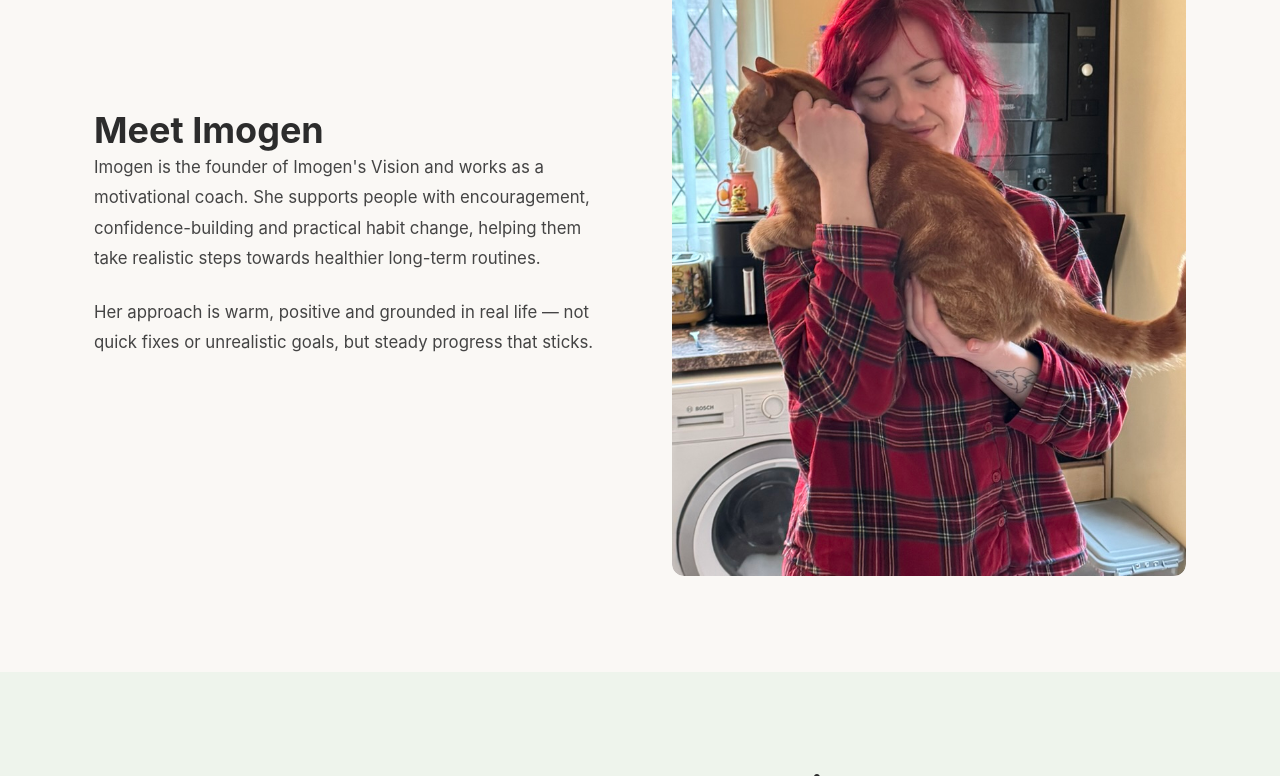
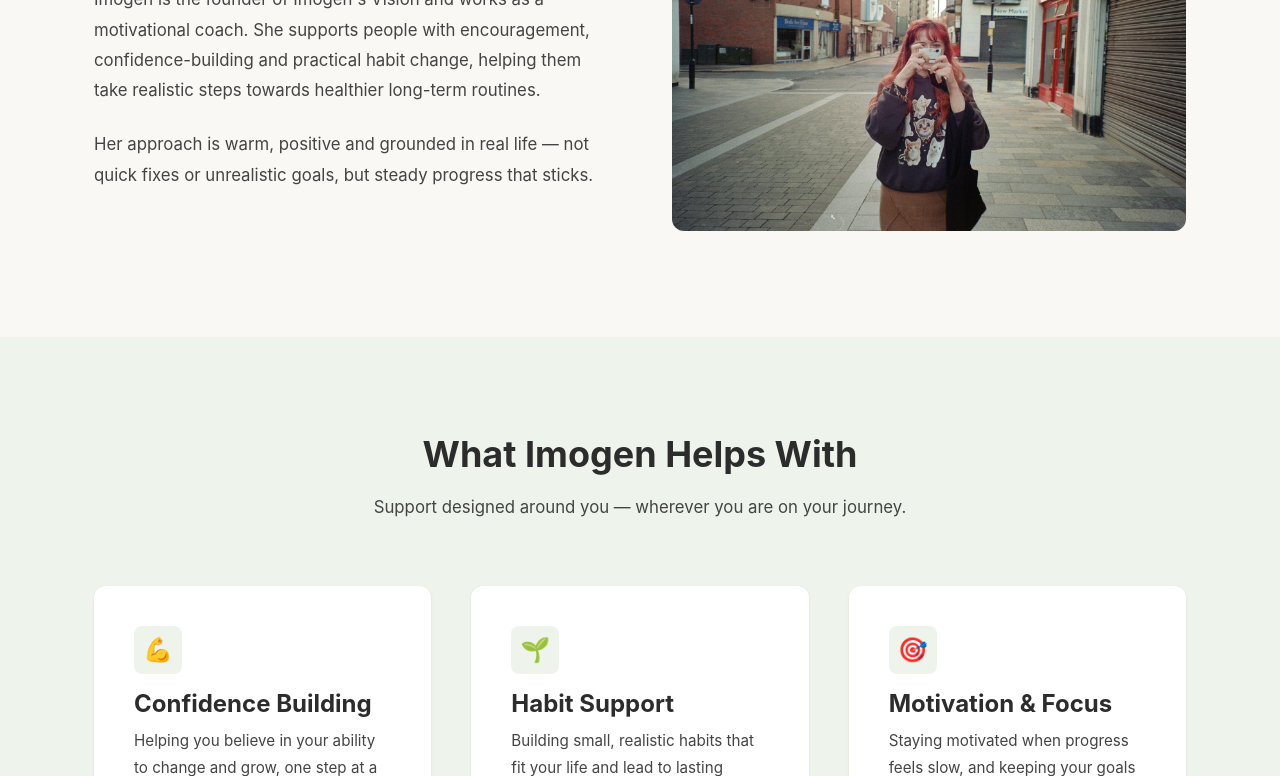
Before and after one commit to bitsetd4d/imogens-vision, a plain HTML site: page index.html in a window 1280 px wide. Shown: the part 757-1533 px from the top of the page. Drawn offline with Linux system fonts and the light colour scheme.

Commit message:
Replace home page photo with selfie, add object-fit CSS for flexible image handling

```diff
--- a/index.html
+++ b/index.html
@@ -48,7 +48,7 @@
                 <p>Her approach is warm, positive and grounded in real life — not quick fixes or unrealistic goals, but steady progress that sticks.</p>
             </div>
             <div class="two-col__image">
-                <img src="photos/imogen-main.jpeg" alt="Imogen — Motivational Coach" width="500" height="500">
+                <img src="photos/imogen-selfie-1.jpeg" alt="Imogen — Motivational Coach">
             </div>
         </div>
     </section>
--- a/style.css
+++ b/style.css
@@ -406,7 +406,14 @@ body { padding-top: var(--nav-height); }
 .two-col__image img,
 .two-col__image svg {
     width: 100%;
+    height: 100%;
+    object-fit: cover;
+    object-position: center top;
     border-radius: var(--radius-md);
+}
+
+.two-col__image {
+    min-height: 350px;
 }
 
 /* ===== Footer ===== */
```
Also changed, not shown: photos/imogen-selfie-1.jpeg (added).
